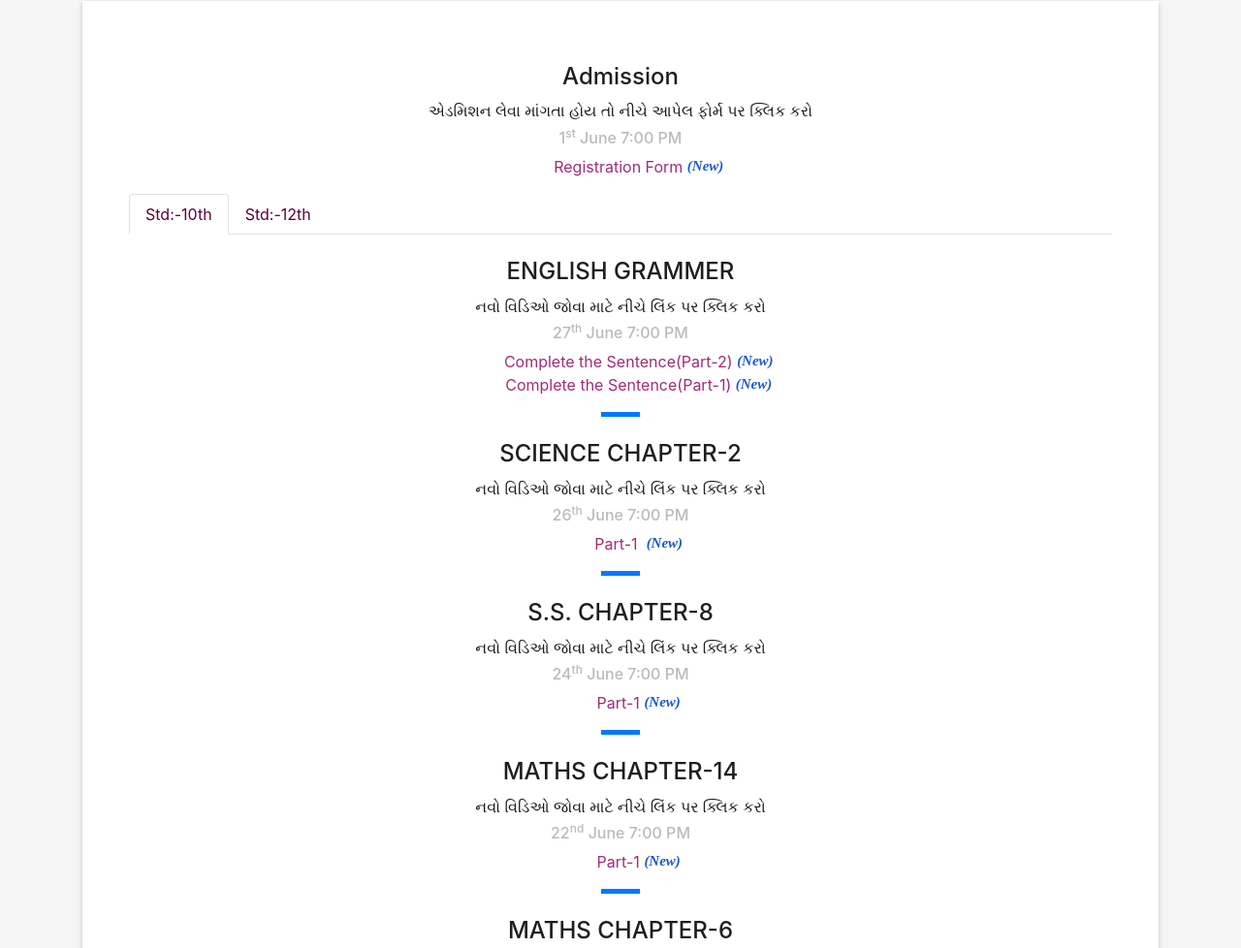
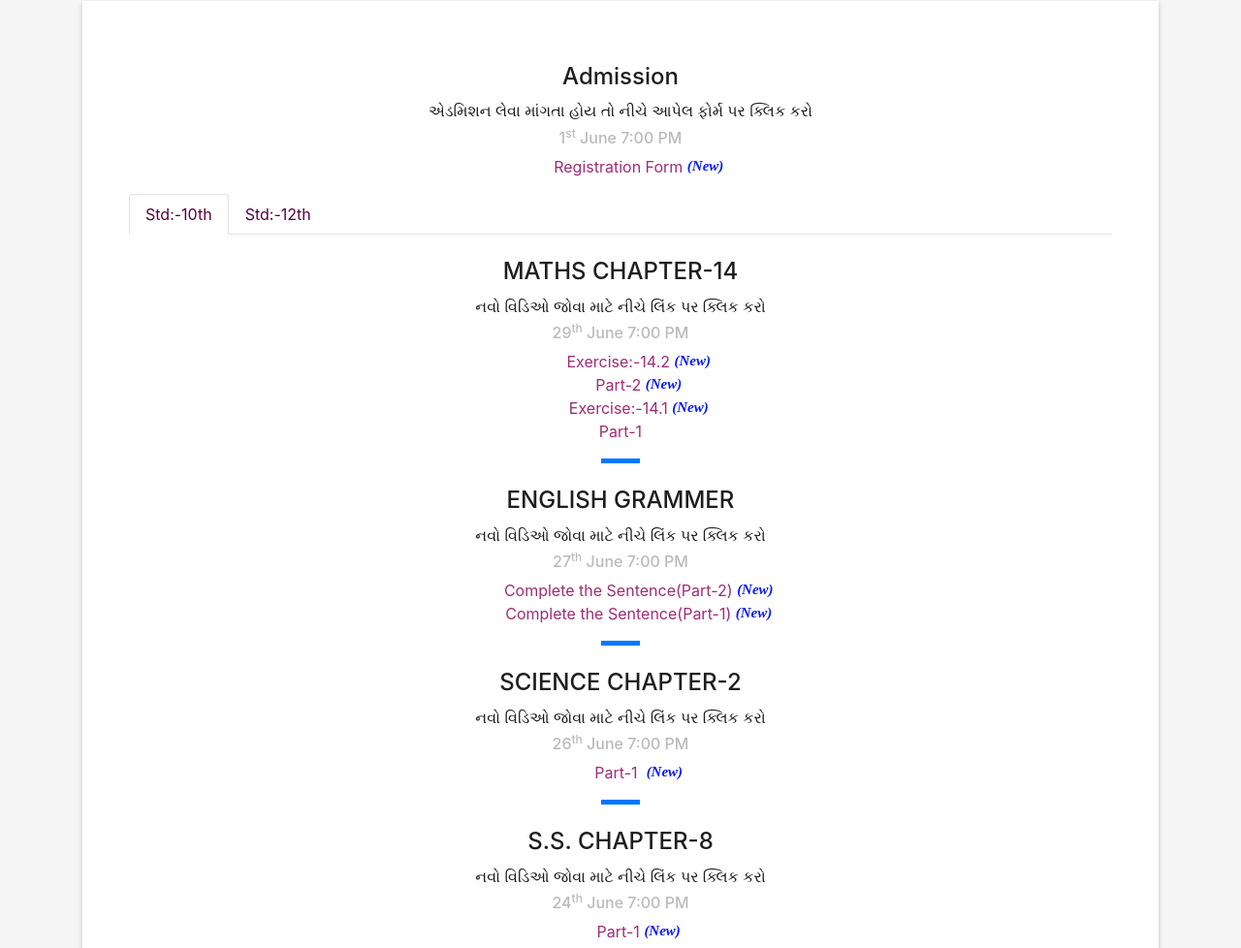
Before and after one commit to Atmiya-Group-of-Education/Atmiya-Group-of-Education.github.io, a plain HTML site: page index.html in a window 1280 px wide. Shown: the part 958-1936 px from the top of the page at 97% size. Drawn offline with nearby package versions, Linux system fonts and the light colour scheme; files whose address does not match are found by name.

Commit message:
29 account maths

```diff
--- a/index.html
+++ b/index.html
@@ -105,6 +105,16 @@
             </ul>
             <div class="tab-content">
               <div id="tab10" class="tab-pane active"><br>
+                <h4 class="card-title">MATHS CHAPTER-14</h4>
+                <h6>નવો વિડિઓ જોવા માટે નીચે લિંક પર ક્લિક કરો</h6>
+                <h6 style="opacity: 0.3;">29<sup>th</sup> June 7:00 PM</h6>
+                <ul class="list-unstyled">
+                  <li><a style="color: #9F2C75" href="https://drive.google.com/file/d/1mexpZuLWivJqbjhFa1HOWkM4wc3L0O2b/view?usp=drivesdk" class="card-link">Exercise:-14.2&nbsp<span class="awesome"> (New)</span></a></li>
+                  <li><a style="color: #9F2C75" href="https://drive.google.com/file/d/1jQcecw7ylW16Bq8B3b4sA_5bmHpkZjiz/view?usp=drivesdk" class="card-link">Part-2&nbsp<span class="awesome"> (New)</span></a></li>
+                  <li><a style="color: #9F2C75" href="https://drive.google.com/file/d/1URuS05kwtN2YLJ8jRH7QiHA7up25P9p6/view?usp=sharing" class="card-link">Exercise:-14.1&nbsp<span class="awesome"> (New)</span></a></li>
+                  <li><a style="color: #9F2C75" href="https://drive.google.com/file/d/14WXHU2umJ040-OlgjnKhz2oHCXw3mKMl/view?usp=drivesdk" class="card-link">Part-1</a></li>
+                </ul>
+                <div class="line-mf"></div><br>
                 <h4 class="card-title">ENGLISH GRAMMER</h4>
                 <h6>નવો વિડિઓ જોવા માટે નીચે લિંક પર ક્લિક કરો</h6>
                 <h6 style="opacity: 0.3;">27<sup>th</sup> June 7:00 PM</h6>
@@ -127,13 +137,7 @@
                   <li><a style="color: #9F2C75" href="https://drive.google.com/file/d/1Xhas2FD9pk64VSDmbQVQ9xxGYpEeI44O/view?usp=sharing" class="card-link">Part-1&nbsp<span class="awesome"> (New)</span></a></li>
                 </ul>
                 <div class="line-mf"></div><br>
-                <h4 class="card-title">MATHS CHAPTER-14</h4>
-                <h6>નવો વિડિઓ જોવા માટે નીચે લિંક પર ક્લિક કરો</h6>
-                <h6 style="opacity: 0.3;">22<sup>nd</sup> June 7:00 PM</h6>
-                <ul class="list-unstyled">
-                  <li><a style="color: #9F2C75" href="https://drive.google.com/file/d/14WXHU2umJ040-OlgjnKhz2oHCXw3mKMl/view?usp=drivesdk" class="card-link">Part-1&nbsp<span class="awesome"> (New)</span></a></li>
-                </ul>
-                <div class="line-mf"></div><br>
+
                 <h4>MATHS CHAPTER-6</h4>
                 <h6>નવો વિડિઓ જોવા માટે નીચે લિંક પર ક્લિક કરો</h6>
                 <h6 style="opacity: 0.3;">21<sup>st</sup> June 6:00 PM</h6>
@@ -182,6 +186,16 @@
                 <ul class="list-unstyled">
                   <li><a style="color: #9F2C75" href="http://www.ketanghoghari.in/" class="card-link">Link&nbsp<span class="awesome"> (New)</span></a></li>
                 </ul>-->
+                <h4 class="card-title">Account CHAPTER-4</h4>
+                <h6>નવો વિડિઓ જોવા માટે નીચે લિંક પર ક્લિક કરો</h6>
+                <h6 style="opacity: 0.3;">29<sup>th</sup> June 7:00 PM</h6>
+                <ul class="list-unstyled">
+                  <li><a style="color: #9F2C75" href="https://drive.google.com/file/d/1bZdgKDH0EvwVjNc1lNnjYzvNl98CoU9N/view?usp=sharing" class="card-link">Part-4&nbsp<span class="awesome"> (New)</span></a></li>
+                  <li><a style="color: #9F2C75" href="https://drive.google.com/file/d/1dOawn1s6HRFumWPLUwtDIRylm1UEfxTD/view?usp=drivesdk" class="card-link">Part-3</a></li>
+                  <li><a style="color: #9F2C75" href="https://drive.google.com/file/d/1rcrIES8eiMY1uZ0ANNWQ39LW2WTpeEXb/view?usp=drivesdk" class="card-link">Part-2</a></li>
+                  <li><a style="color: #9F2C75" href="https://drive.google.com/file/d/1r59tbiK_C3wFcxvZJbkZ-GsSQsnShPrJ/view?usp=drivesdk" class="card-link">Part-1</a></li>
+                </ul>
+                <div class="line-mf"></div><br>
                 <h4 class="card-title">STD:-12 B.A.</h4>
                 <h6>નવો વિડિઓ જોવા માટે નીચે લિંક પર ક્લિક કરો</h6>
                 <h6 style="opacity: 0.3;">27<sup>th</sup> June 7:00 PM</h6>
@@ -210,15 +224,7 @@
                   <li><a style="color: #9F2C75" href="https://drive.google.com/open?id=1tUwsYX-hwXubG75_kvtCNNHR170NWcjz" class="card-link">Part-1</a></li>
                 </ul>
                 <div class="line-mf"></div><br>
-                <h4 class="card-title">Account CHAPTER-4</h4>
-                <h6>નવો વિડિઓ જોવા માટે નીચે લિંક પર ક્લિક કરો</h6>
-                <h6 style="opacity: 0.3;">22<sup>nd</sup> June 7:00 PM</h6>
-                <ul class="list-unstyled">
-                  <li><a style="color: #9F2C75" href="https://drive.google.com/file/d/1dOawn1s6HRFumWPLUwtDIRylm1UEfxTD/view?usp=drivesdk" class="card-link">Part-3&nbsp<span class="awesome"> (New)</span></a></li>
-                  <li><a style="color: #9F2C75" href="https://drive.google.com/file/d/1rcrIES8eiMY1uZ0ANNWQ39LW2WTpeEXb/view?usp=drivesdk" class="card-link">Part-2</a></li>
-                  <li><a style="color: #9F2C75" href="https://drive.google.com/file/d/1r59tbiK_C3wFcxvZJbkZ-GsSQsnShPrJ/view?usp=drivesdk" class="card-link">Part-1</a></li>
-                </ul>
-                <div class="line-mf"></div><br>
+
                 <h4 class="card-title">STAT CHAPTER-2</h4>
                 <h6>નવો વિડિઓ જોવા માટે નીચે લિંક પર ક્લિક કરો</h6>
                 <h6 style="opacity: 0.3;">19<sup>th</sup> May 7:00 PM</h6>
```
